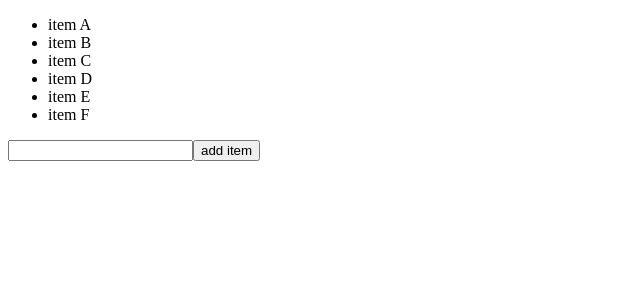
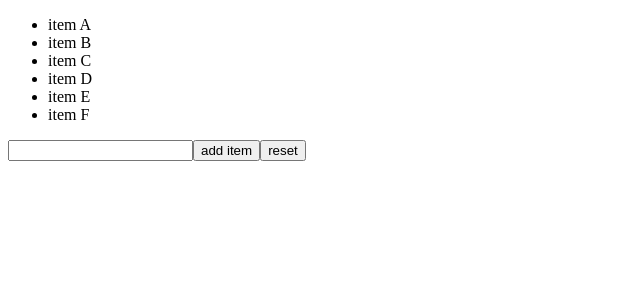
Before and after one commit to Folvin/react-exercises, a React (Create React App) app: page / in a window 1280 px wide. Shown: the top 300 px of the page, without its empty margins (0-640 px from the left). Built offline with nearby package versions, Linux system fonts and the light colour scheme.

Commit message:
lists-05

```diff
--- a/src/TodoList.js
+++ b/src/TodoList.js
@@ -7,11 +7,13 @@ export class TodoList extends React.Component {
 
     inputRef = createRef();
 
-    itemAdder = (e) => {
-        let inputValue = this.inputRef.current.value
-        const newItemsState = [...this.state.items, inputValue]
-        this.setState({items: [...newItemsState]})
-        this.inputRef.current.value = ""
+    itemManager = (e) => {
+        if (e.target.name === "add") {
+            let inputValue = this.inputRef.current.value;
+            const newItemsState = [...this.state.items, inputValue];
+            this.setState({items: [...newItemsState]});
+        }
+        this.inputRef.current.value = "";
     };
 
     render() {
@@ -23,9 +25,8 @@ export class TodoList extends React.Component {
                     })}
                 </ul>
                 <input ref={this.inputRef} type="text" />
-                <button onClick={this.itemAdder} type="button">
-                    add item
-                </button>
+                <button name="add" onClick={this.itemManager} type="button">add item</button>
+                <button name="reset" onClick={this.itemManager} type="button">reset</button>
             </div>
         );
     }
```
